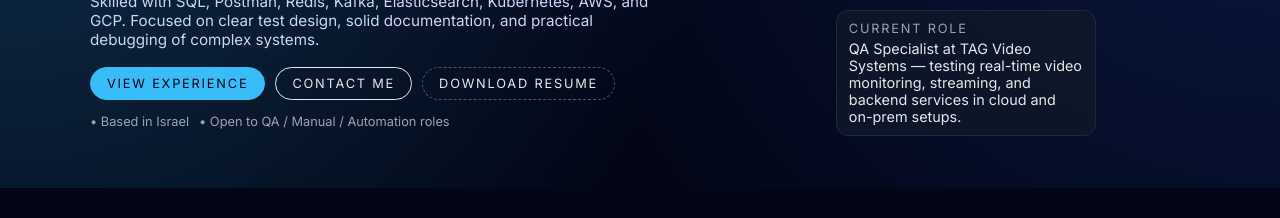
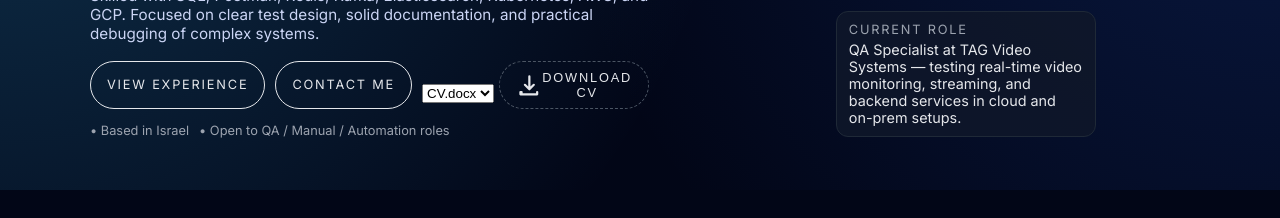
Before and after one commit to maxl4me/max_rybkin_portfolio, a plain HTML site: page index.html in a window 1280 px wide. Shown: the part 333-551 px from the top of the page. Drawn offline with Linux system fonts and the light colour scheme.

Commit message:
Add files via upload

```diff
--- a/index.html
+++ b/index.html
@@ -71,14 +71,44 @@
           </p>
 
           <div class="hero-actions">
-            <a href="#experience" class="btn btn-primary">View Experience</a>
+            <!-- Outline style for both -->
+            <a href="#experience" class="btn btn-outline">View Experience</a>
             <a href="#contact" class="btn btn-outline">Contact Me</a>
-            <a href="files/qa_rybkin_maxim_resume.docx"
-               class="btn btn-ghost"
-               target="_blank"
-               rel="noopener noreferrer">
-              Download Resume
-            </a>
+
+            <!-- CV download selector + icon-only button -->
+            <div class="download-group">
+              <select
+                id="cvFormat"
+                class="download-select"
+                aria-label="Resume format"
+              >
+                <option value="docx">CV.docx</option>
+                <option value="pdf">CV.pdf</option>
+              </select>
+              <button
+                type="button"
+                id="downloadCvBtn"
+                class="btn btn-ghost download-btn"
+                aria-label="Download CV"
+              >
+                <svg
+                  class="download-icon"
+                  xmlns="http://www.w3.org/2000/svg"
+                  viewBox="0 0 24 24"
+                  aria-hidden="true"
+                >
+                  <path
+                    d="M12 3a1 1 0 0 1 1 1v9.086l2.293-2.293a1 1 0 0 1 1.414 1.414l-4 4a1.002 1.002 0 0 1-1.414 0l-4-4A1 1 0 0 1 8.707 10.793L11 13.086V4a1 1 0 0 1 1-1z"
+                    fill="currentColor"
+                  />
+                  <path
+                    d="M5 17a1 1 0 0 1 1 1v1h12v-1a1 1 0 1 1 2 0v2a1 1 0 0 1-1 1H4a1 1 0 0 1-1-1v-2a1 1 0 0 1 1-1z"
+                    fill="currentColor"
+                  />
+                </svg>
+                <span class="download-tooltip">Download CV</span>
+              </button>
+            </div>
           </div>
 
           <div class="hero-meta">
@@ -366,6 +396,23 @@
     backToTopBtn.addEventListener("click", () => {
       window.scrollTo({ top: 0, behavior: "smooth" });
     });
+
+    // CV download logic (DOCX / PDF)
+    const cvFormatSelect = document.getElementById("cvFormat");
+    const downloadCvBtn = document.getElementById("downloadCvBtn");
+
+    downloadCvBtn.addEventListener("click", () => {
+      const format = cvFormatSelect.value;
+      let filePath = "";
+
+      if (format === "pdf") {
+        filePath = "files/qa_rybkin_maxim_resume.pdf";
+      } else {
+        filePath = "files/qa_rybkin_maxim_resume.docx";
+      }
+
+      window.open(filePath, "_blank");
+    });
   </script>
 
 </body>
```
